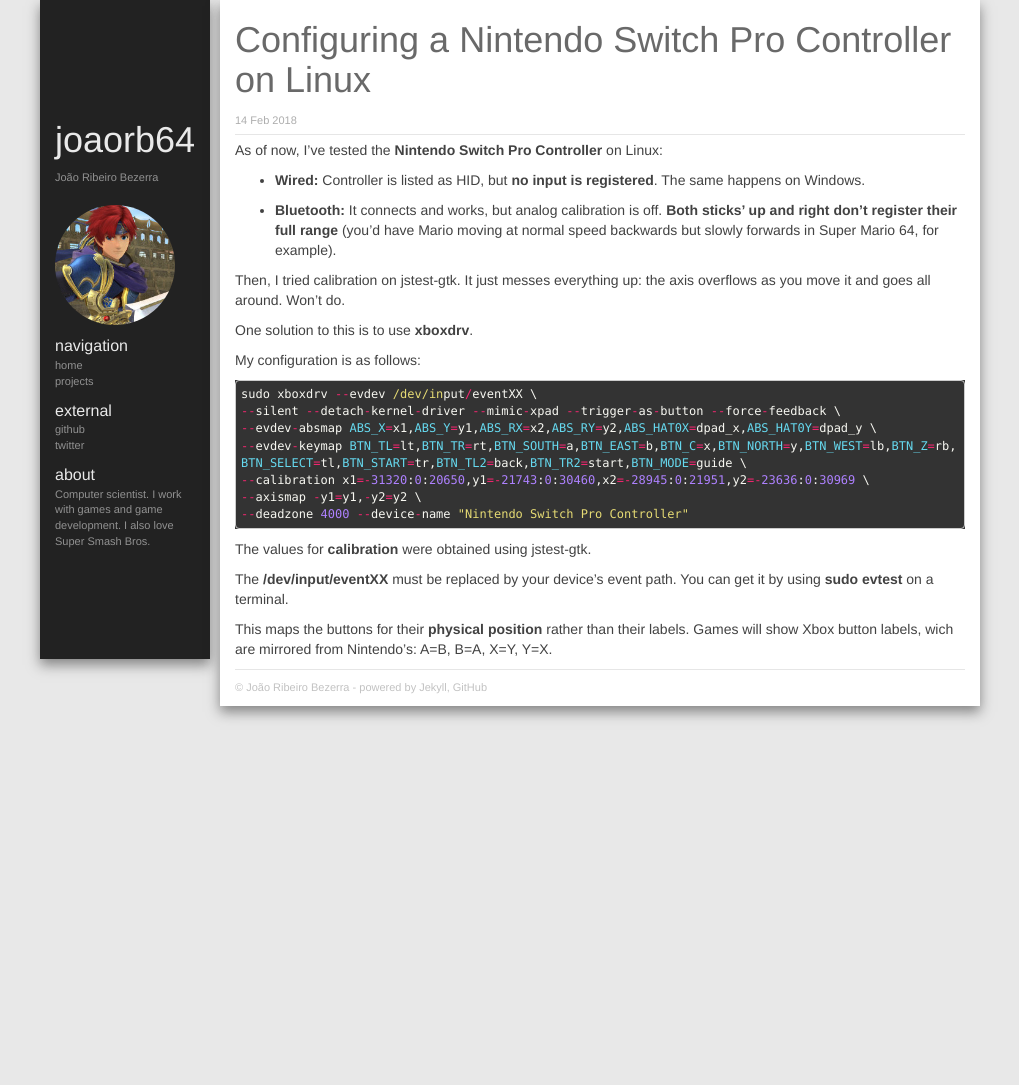
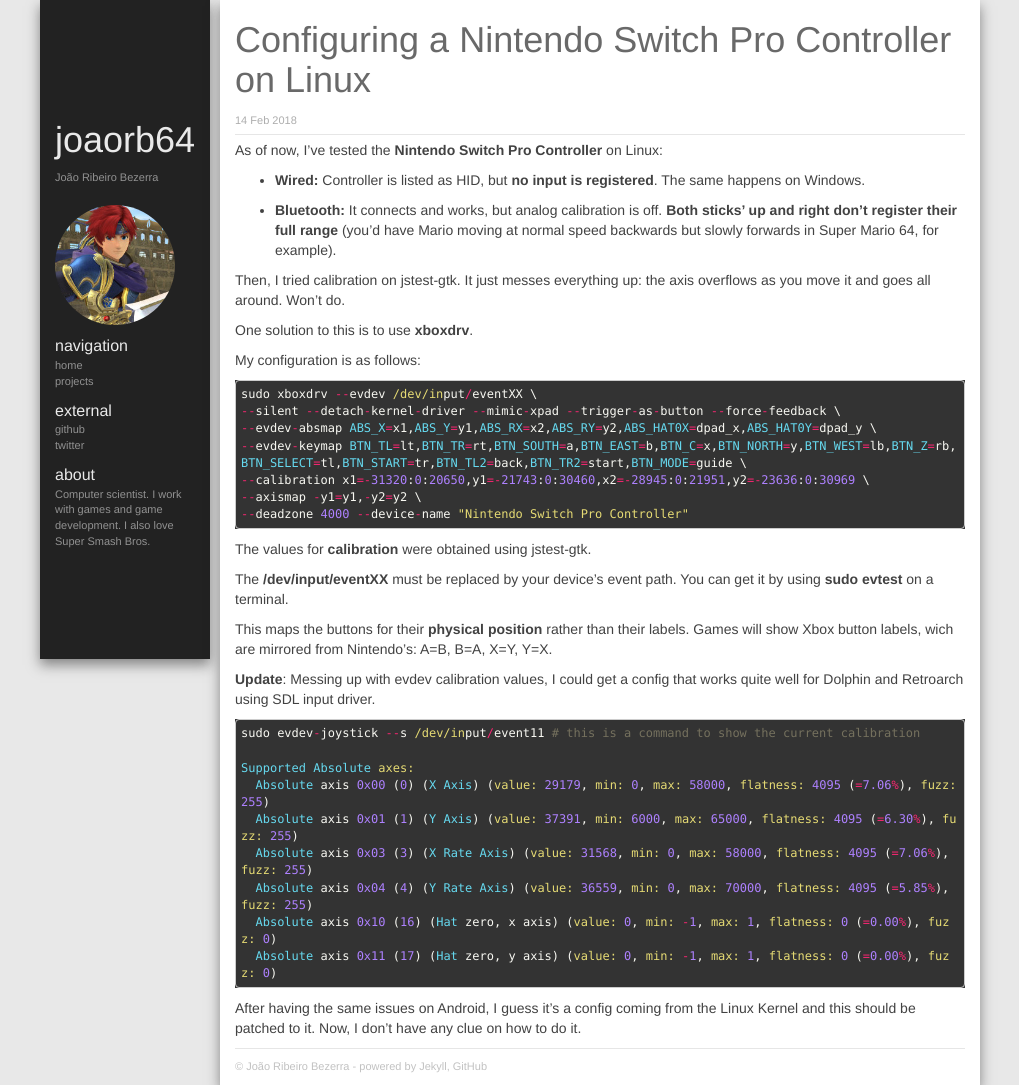
Before and after one commit to joaorb64/joaorb64.github.io, a Jekyll site: the page built from _posts/2018-02-14-Configuring-a-Nintendo-Switch-Pro-Controller-on-Linux.markdown, in a window 1280 px wide. Shown: the whole page, without its empty margins (30-1049 px from the left). Built offline with Jekyll 4.4.1, drawn with Linux system fonts in a browser that asks for light colours; nearby versions of some CDN libraries; library files that are not in the unit come from our copies; Markdown is read by kramdown in place of the engine named in the settings; before the commit the page ends 900 px from its top, so only the background shows below that.

Commit message:
Update 2018-02-14-Configuring-a-Nintendo-Switch-Pro-Controller-on-Linux.markdown

```diff
--- a/_posts/2018-02-14-Configuring-a-Nintendo-Switch-Pro-Controller-on-Linux.markdown
+++ b/_posts/2018-02-14-Configuring-a-Nintendo-Switch-Pro-Controller-on-Linux.markdown
@@ -35,3 +35,21 @@
 The **/dev/input/eventXX** must be replaced by your device's event path. You can get it by using **sudo evtest** on a terminal.
 
 This maps the buttons for their **physical position** rather than their labels. Games will show Xbox button labels, wich are mirrored from Nintendo's: A=B, B=A, X=Y, Y=X.
+
+
+**Update**:
+Messing up with evdev calibration values, I could get a config that works quite well for Dolphin and Retroarch using SDL input driver.
+
+{% highlight ruby %}
+sudo evdev-joystick --s /dev/input/event11 # this is a command to show the current calibration
+
+Supported Absolute axes:
+  Absolute axis 0x00 (0) (X Axis) (value: 29179, min: 0, max: 58000, flatness: 4095 (=7.06%), fuzz: 255)
+  Absolute axis 0x01 (1) (Y Axis) (value: 37391, min: 6000, max: 65000, flatness: 4095 (=6.30%), fuzz: 255)
+  Absolute axis 0x03 (3) (X Rate Axis) (value: 31568, min: 0, max: 58000, flatness: 4095 (=7.06%), fuzz: 255)
+  Absolute axis 0x04 (4) (Y Rate Axis) (value: 36559, min: 0, max: 70000, flatness: 4095 (=5.85%), fuzz: 255)
+  Absolute axis 0x10 (16) (Hat zero, x axis) (value: 0, min: -1, max: 1, flatness: 0 (=0.00%), fuzz: 0)
+  Absolute axis 0x11 (17) (Hat zero, y axis) (value: 0, min: -1, max: 1, flatness: 0 (=0.00%), fuzz: 0)
+{% endhighlight %}
+
+After having the same issues on Android, I guess it's a config coming from the Linux Kernel and this should be patched to it. Now, I don't have any clue on how to do it.
```
